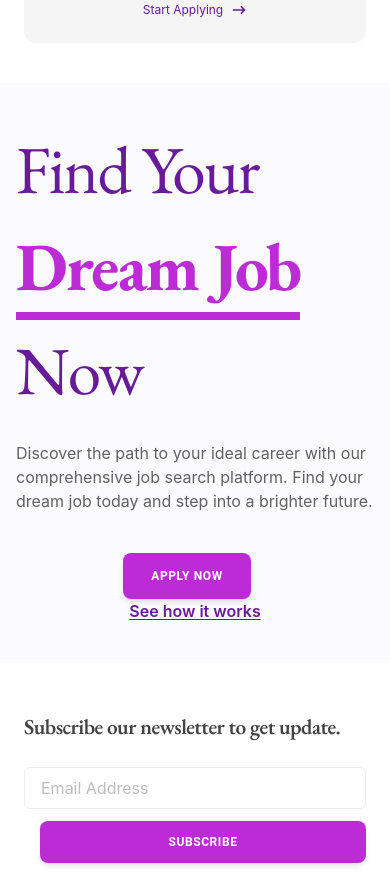
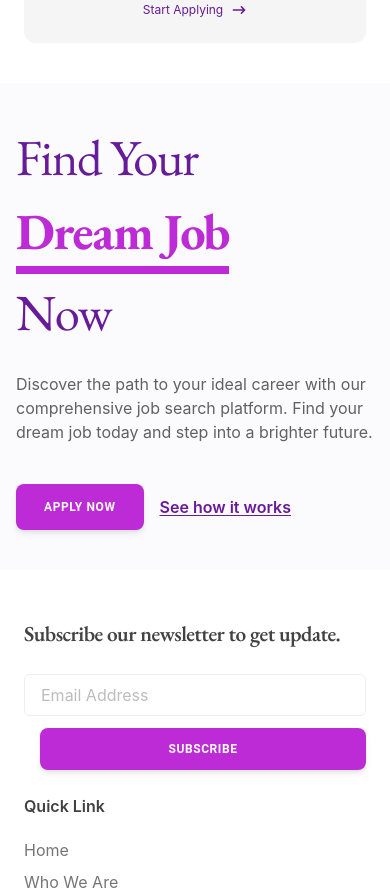
Before and after one commit to DeepsEffect/job-nebula, a React (Vite) app: page / in a window 390 px wide. Shown: the part 1680-2570 px from the top of the page. Built offline with nearby package versions, Linux system fonts and the light colour scheme; no server answers.

Commit message:
more responsivness

```diff
--- a/src/components/DreamJobBanner/DreamJobBanner.jsx
+++ b/src/components/DreamJobBanner/DreamJobBanner.jsx
@@ -9,11 +9,12 @@ const DreamJobBanner = () => {
         <div className="flex flex-col items-center justify-between lg:flex-row">
           <div className="">
             <div className="lg:max-w-xl lg:pr-5 ">
-              <h2 className="mb-6 max-w-lg text-5xl font-heading font-light leading-snug tracking-tight text-primary dark:text-text sm:text-8xl">
+              <h2 className="mb-6 max-w-lg text-4xl lg:text-5xl font-heading font-light leading-snug tracking-tight text-primary dark:text-text sm:text-8xl">
                 Find Your <br />
-                <span className="my-1 inline-block border-b-8 border-secondary font-bold text-secondary">
+                <span className="my-1 mr-2 inline-block border-b-8 border-secondary font-bold text-secondary">
                   Dream Job
                 </span>
+                <br />
                 Now
               </h2>
               <p className="text-base text-gray-700 dark:text-text">
@@ -22,7 +23,7 @@ const DreamJobBanner = () => {
                 brighter future.
               </p>
             </div>
-            <div className="mt-10 flex flex-col items-center md:flex-row">
+            <div className="mt-10 flex items-center md:flex-row">
               <Link to={"/allJobs"}>
                 <Button
                   size="lg"
--- a/src/pages/AddJob/AddJob.jsx
+++ b/src/pages/AddJob/AddJob.jsx
@@ -65,7 +65,7 @@ const AddJob = () => {
   return (
     <section>
       <div className="bg-primary min-h-[400px] text-center text-white flex flex-col justify-center items-center">
-        <h2 className="text-4xl font-bold font-heading">Post A Job</h2>
+        <h2 className=" text-3xl lg:text-4xl font-bold font-heading">Post A Job</h2>
         <p>Please fill the form below to post a job</p>
       </div>
       <div className="flex justify-center min-h-screen ">
--- a/src/pages/AllJobs/AllJobs.jsx
+++ b/src/pages/AllJobs/AllJobs.jsx
@@ -68,7 +68,7 @@ const AllJobs = () => {
   return (
     <div>
       <div className="bg-primary min-h-[400px] text-center text-white flex flex-col justify-center items-center">
-        <h2 className="text-4xl font-heading font-bold">Job Listing</h2>
+        <h2 className="text-3xl lg:text-4xl font-heading font-bold">Job Listing</h2>
         <p>Find all your desired job in one place</p>
         {/* search field */}
         <div className="relative mt-4">
--- a/src/pages/AppliedJobs/AppliedJobs.jsx
+++ b/src/pages/AppliedJobs/AppliedJobs.jsx
@@ -41,7 +41,7 @@ const AppliedJobs = () => {
   return (
     <div>
       <div className="bg-primary min-h-[400px] text-center text-white flex flex-col justify-center items-center">
-        <h2 className="text-4xl font-bold font-heading">Applied Jobs</h2>
+        <h2 className=" text-3xl lg:text-4xl font-bold font-heading">Applied Jobs</h2>
         <p>Find all the jobs you applied for in one place</p>
         <div className="w-72 mt-4">
           <Select
--- a/src/pages/Blog/Blog.jsx
+++ b/src/pages/Blog/Blog.jsx
@@ -2,7 +2,7 @@ const Blog = () => {
   return (
     <div className="container mx-auto py-8 text-text">
       <div className="max-w-4xl mx-auto">
-        <h1 className="text-3xl font-bold mb-4 font-heading">
+        <h1 className="text-2xl lg:text-3xl font-bold mb-4 font-heading">
           Exploring Web Development: Understanding Access Tokens, Refresh
           Tokens, Express.js, and Nest.js
         </h1>
--- a/src/pages/Login/Login.jsx
+++ b/src/pages/Login/Login.jsx
@@ -42,7 +42,7 @@ const Login = () => {
   return (
     <section>
       <div className="bg-primary min-h-[400px] text-center text-white flex flex-col justify-center items-center">
-        <h2 className="text-4xl font-bold font-heading">Login</h2>
+        <h2 className="text-3xl lg:text-4xl font-bold font-heading">Login</h2>
         <p>Login to your account & Start posting or applying for jobs</p>
       </div>
 
--- a/src/pages/MyJobs/MyJobs.jsx
+++ b/src/pages/MyJobs/MyJobs.jsx
@@ -24,7 +24,7 @@ const MyJobs = () => {
   return (
     <div>
       <div className="bg-primary min-h-[400px] text-center text-white flex flex-col justify-center items-center">
-        <h2 className="text-4xl font-bold font-heading">My Added Jobs</h2>
+        <h2 className="text-3xl lg:text-4xl font-bold font-heading">My Added Jobs</h2>
         <p>
           Browse the job you have added. You can also edit and delete them from
           here.
--- a/src/pages/SignIn/SignIn.jsx
+++ b/src/pages/SignIn/SignIn.jsx
@@ -58,7 +58,7 @@ const SignIn = () => {
       .catch((error) => {
         console.error(error);
         toast.error(error.code.slice(5));
-        loading(false)
+        loading(false);
       });
   };
 
@@ -73,14 +73,16 @@ const SignIn = () => {
       .catch((error) => {
         console.error(error);
         toast.error(error.code);
-        loading(false)
+        loading(false);
       });
   };
 
   return (
     <section className="lg:mb-20">
       <div className="bg-primary min-h-[400px] text-center text-white flex flex-col justify-center items-center">
-        <h2 className="text-4xl font-bold font-heading">Register</h2>
+        <h2 className=" text-3xl lg:text-4xl font-bold font-heading">
+          Register
+        </h2>
         <p>Create an account & Start posting or applying for jobs</p>
       </div>
       <div className="flex w-full lg:mt-20 max-w-sm mx-auto overflow-hidden bg-white rounded-lg shadow-lg dark:bg-gray-800 lg:max-w-4xl">
```
